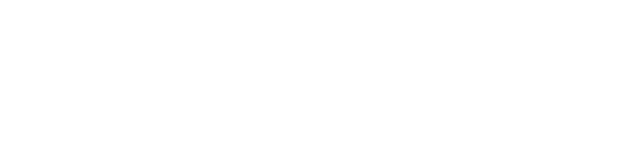
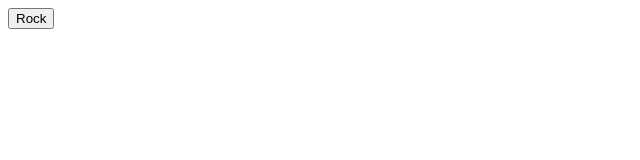
Before and after one commit to Maddily/rock-paper-scissors, a plain HTML site: page index.html in a window 1280 px wide. Shown: the whole page, without its empty margins (0-640 px from the left). Drawn offline with Linux system fonts and the light colour scheme.

Commit message:
Create a button with class .rock

```diff
--- a/index.html
+++ b/index.html
@@ -8,6 +8,6 @@
     <script src="index.js"></script>
 </head>
 <body>
-
+    <button class="rock">Rock</button>
 </body>
 </html>
```
